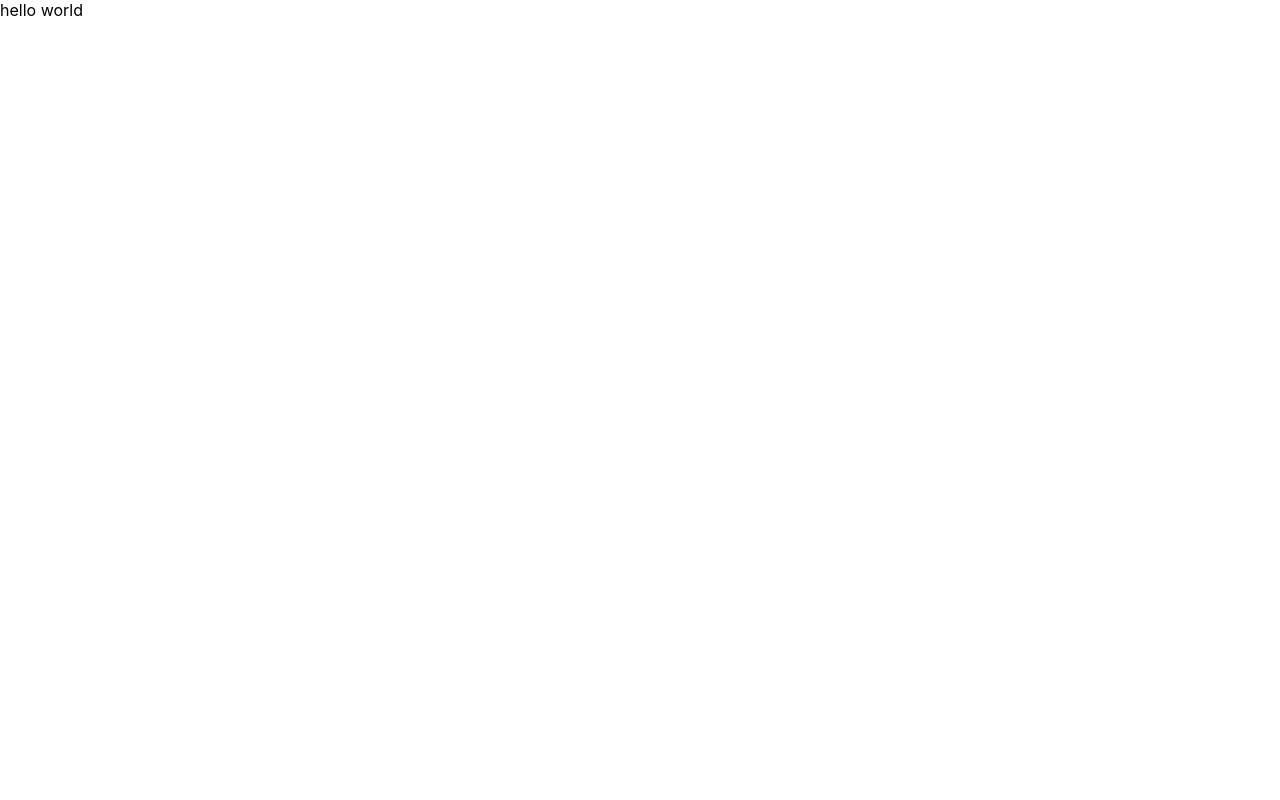
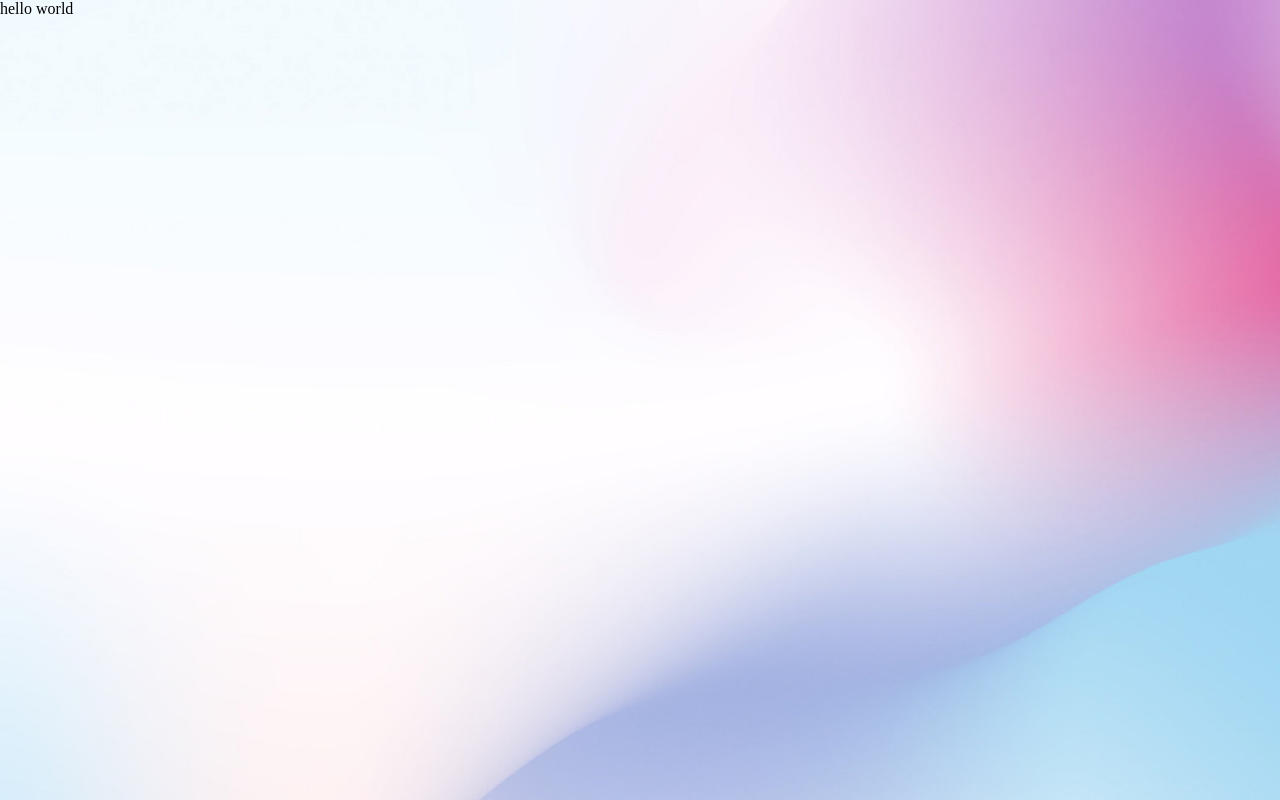
Before and after one commit to leoarthurwall/claromentis-ui, a React (Create React App) app: page / in a window 1280 px wide. Built offline with nearby package versions, Linux system fonts and the light colour scheme.

Commit message:
added background to the body

```diff
--- a/package.json
+++ b/package.json
@@ -9,6 +9,7 @@
     "react": "^18.2.0",
     "react-dom": "^18.2.0",
     "react-scripts": "5.0.1",
+    "styled-components": "^5.3.6",
     "web-vitals": "^2.1.4"
   },
   "scripts": {
--- a/src/index.css
+++ b/src/index.css
@@ -1,10 +1,9 @@
 body {
   margin: 0;
-  font-family: -apple-system, BlinkMacSystemFont, 'Segoe UI', 'Roboto', 'Oxygen',
-    'Ubuntu', 'Cantarell', 'Fira Sans', 'Droid Sans', 'Helvetica Neue',
-    sans-serif;
-  -webkit-font-smoothing: antialiased;
-  -moz-osx-font-smoothing: grayscale;
+  background-image: url("/public/assets/background-FHD.jpg");
+  height: 100vh;
+  width: 100vw;
+  background-size: cover;
 }
 
 code {
--- a/src/index.js
+++ b/src/index.js
@@ -3,6 +3,8 @@ import ReactDOM from 'react-dom/client';
 import './index.css';
 import App from './App';
 import reportWebVitals from './reportWebVitals';
+
+
 
 const root = ReactDOM.createRoot(document.getElementById('root'));
 root.render(
```
Also changed, not shown: 1 other file (tests, documents, lock files or other folders).
